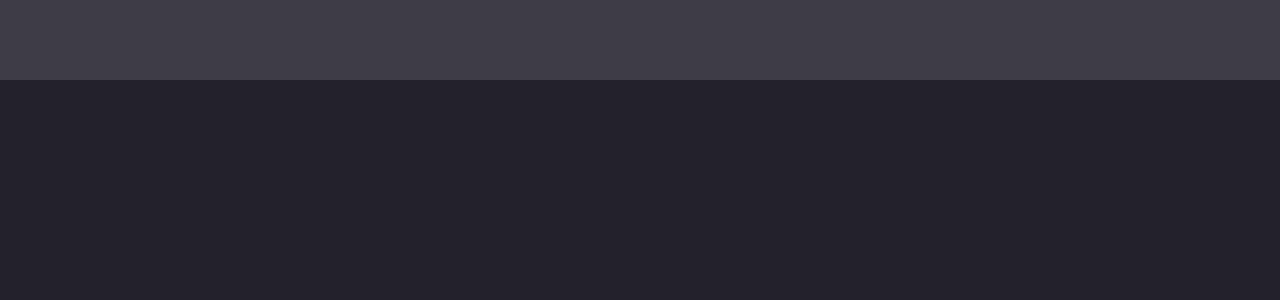
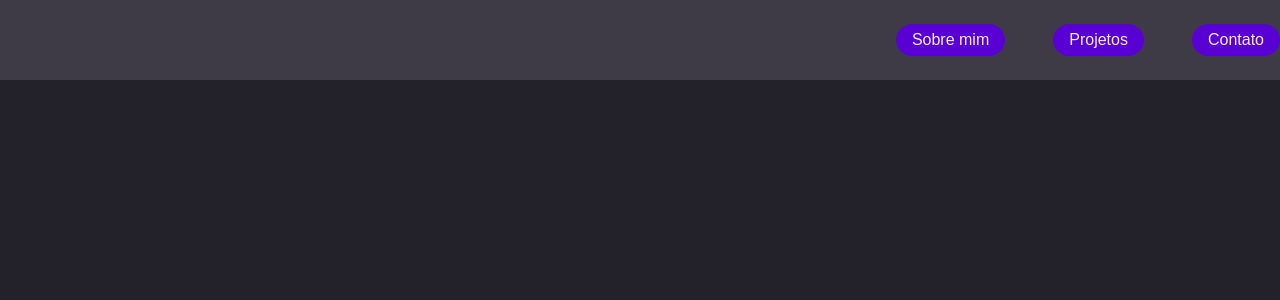
Before and after one commit to gabrielmarques23/portfolio, a React (Vite) app: page / in a window 1280 px wide. Shown: the top 300 px of the page. Built offline with nearby package versions, Linux system fonts and the light colour scheme; a web font is replaced by a local one.

Commit message:
Botões do Header adicionados

```diff
--- /dev/null
+++ b/src/components/Button/index.jsx
@@ -0,0 +1,9 @@
+import { Container } from "./style";
+
+export function Button({ title }) {
+    return (
+        <Container type="button">
+            {title}
+        </Container>
+    )
+}
--- /dev/null
+++ b/src/components/Button/style.js
@@ -0,0 +1,21 @@
+import styled from "styled-components"
+
+export const Container = styled.button`
+background-color: ${({ theme }) => theme.COLORS.PURPLE};
+color: ${({ theme }) => theme.COLORS.WHITE};
+
+display: grid;
+align-content: center;
+
+height: 1.5rem;
+padding:1rem;
+border: none;
+border-radius: 1rem;
+
+font-size: 1rem;
+font-weight: normal;
+
+ &:hover{
+    opacity: 0.9;
+ }
+`;
--- a/src/components/Header/Nav/indexNav.jsx
+++ b/src/components/Header/Nav/indexNav.jsx
@@ -1,4 +1,5 @@
 import { Container } from "./navStyle";
+import { Button } from "../../Button/index";
 
 
 export function Nav() {
@@ -6,6 +7,9 @@ export function Nav() {
         <Container>
             <div>
                 <ul>
+                <Button title="Sobre mim"/>
+                <Button title="Projetos"/>
+                <Button title="Contato"/>
                 </ul>
             </div>
         </Container>
```
